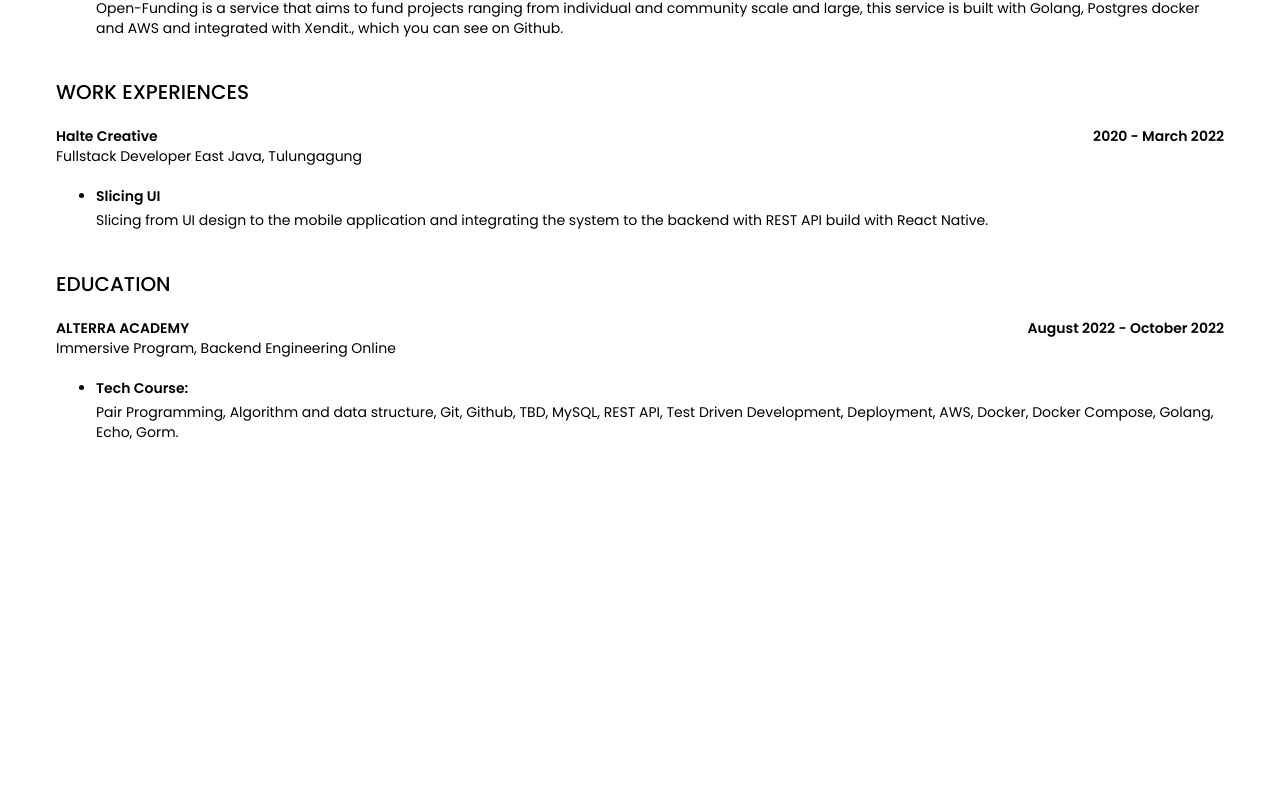
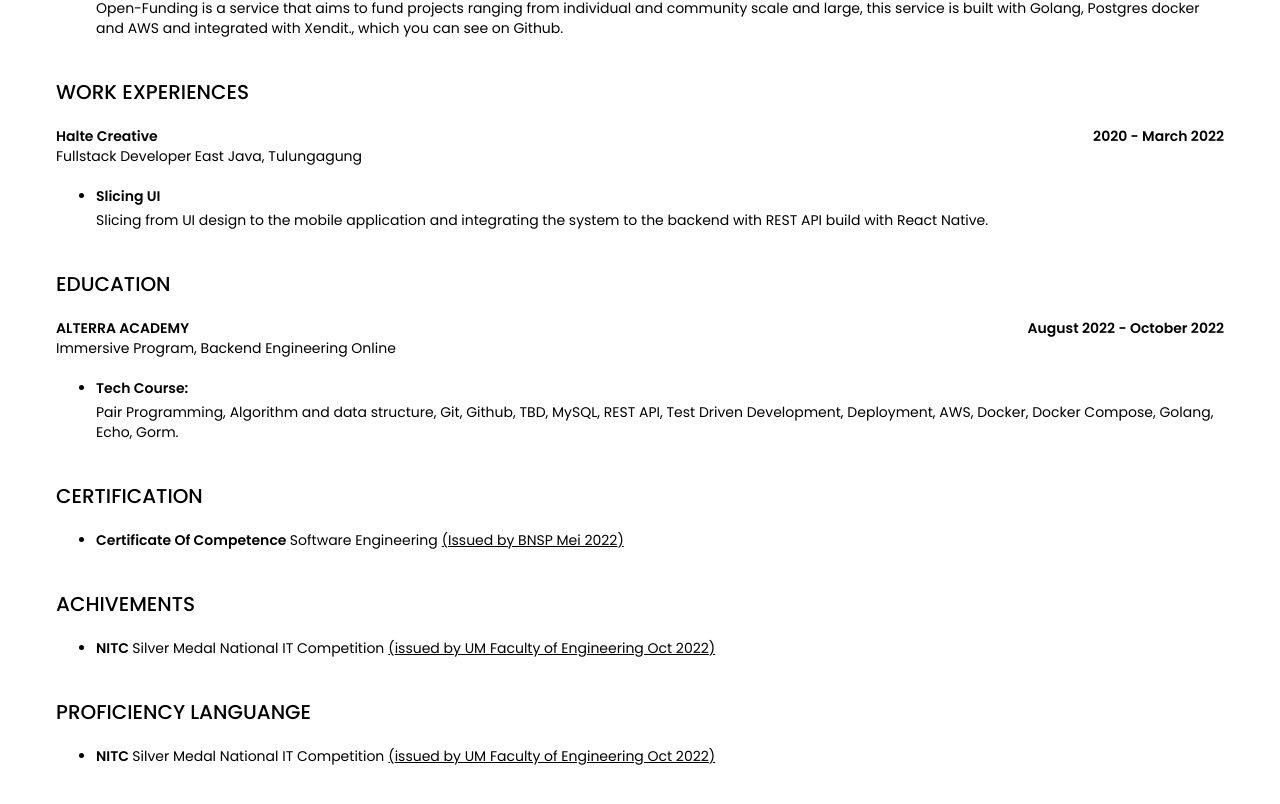
Before and after one commit to vizucode/online-resume, a Next.js app: page / in a window 1280 px wide. Shown: the part 702-1506 px from the top of the page. Before the commit the page ends 1208 px from the top, so only its background shows below. Built offline with nearby package versions, Linux system fonts and the light colour scheme.

Commit message:
feat: achivement

```diff
--- /dev/null
+++ b/app/components/ListCertificate.jsx
@@ -0,0 +1,29 @@
+import Link from "next/link"
+
+
+const ListCertificate = ({ indexCertificate, valueCertificate, IssuedBy, LinkCertificate }) => {
+
+    return (
+        <>
+            <ul className="list-disc pl-10 my-2">
+                <li className="font-main text-black text-sm">
+                    <span className="font-semibold">{indexCertificate} </span>
+                    <span>
+                        {valueCertificate}
+                        {
+                            LinkCertificate != "" ? (
+                                <Link className="hover:text-blue-500 text-black" href={LinkCertificate}>
+                                    <span className="ml-1 underline">({IssuedBy})</span>
+                                </Link>
+                            ) : (
+                                <span className="ml-1 underline">({IssuedBy})</span>
+                            )
+                        }
+                    </span>
+                </li>
+            </ul>
+        </>
+    )
+}
+
+export default ListCertificate
--- a/app/page.js
+++ b/app/page.js
@@ -3,6 +3,7 @@ import HeaderItems from "./components/HeaderItems";
 import ListSkill from "./components/ListSkill";
 import ListProject from "./components/ListProject";
 import ListWork from "./components/ListWork";
+import ListCertificate from "./components/ListCertificate";
 
 export default function Home() {
 
@@ -89,6 +90,24 @@ export default function Home() {
     }
   ]
 
+  const certificates = [
+    {
+      index_certificate: "Certificate Of Competence",
+      value_certificate: "Software Engineering",
+      issued_by: "Issued by BNSP Mei 2022",
+      link_certificate: "https://drive.google.com/file/d/1OmOk5yVPzcYbS6YUY_ffEtz2dgm11n4A/view"
+    }
+  ]
+
+  const achivements = [
+    {
+      index_certificate: "NITC",
+      value_certificate: "Silver Medal National IT Competition",
+      issued_by: "issued by UM Faculty of Engineering Oct 2022",
+      link_certificate: "https://drive.google.com/file/d/1OvZqKT3k5r_IPf7FSgXBeQuysyEahos1/view"
+    }
+  ]
+
 
   return (
     <main className="p-5 lg:p-14">
@@ -143,6 +162,33 @@ export default function Home() {
           ))
         }
       </section>
+      {/* Certification */}
+      <section>
+        <p className="font-main text-xl font-medium text-black mt-10 mb-5 uppercase">Certification</p>
+        {
+          certificates.map((item, index) => (
+            <ListCertificate key={index} indexCertificate={item.index_certificate} valueCertificate={item.value_certificate} IssuedBy={item.issued_by} LinkCertificate={item.link_certificate} />
+          ))
+        }
+      </section>
+      {/* Achivements */}
+      <section>
+        <p className="font-main text-xl font-medium text-black mt-10 mb-5 uppercase">Achivements</p>
+        {
+          achivements.map((item, index) => (
+            <ListCertificate key={index} indexCertificate={item.index_certificate} valueCertificate={item.value_certificate} IssuedBy={item.issued_by} LinkCertificate={item.link_certificate} />
+          ))
+        }
+      </section>
+      {/* Proficiency Languange */}
+      <section>
+        <p className="font-main text-xl font-medium text-black mt-10 mb-5 uppercase">Proficiency Languange</p>
+        {
+          achivements.map((item, index) => (
+            <ListCertificate key={index} indexCertificate={item.index_certificate} valueCertificate={item.value_certificate} IssuedBy={item.issued_by} LinkCertificate={item.link_certificate} />
+          ))
+        }
+      </section>
     </main>
   );
 }
```
